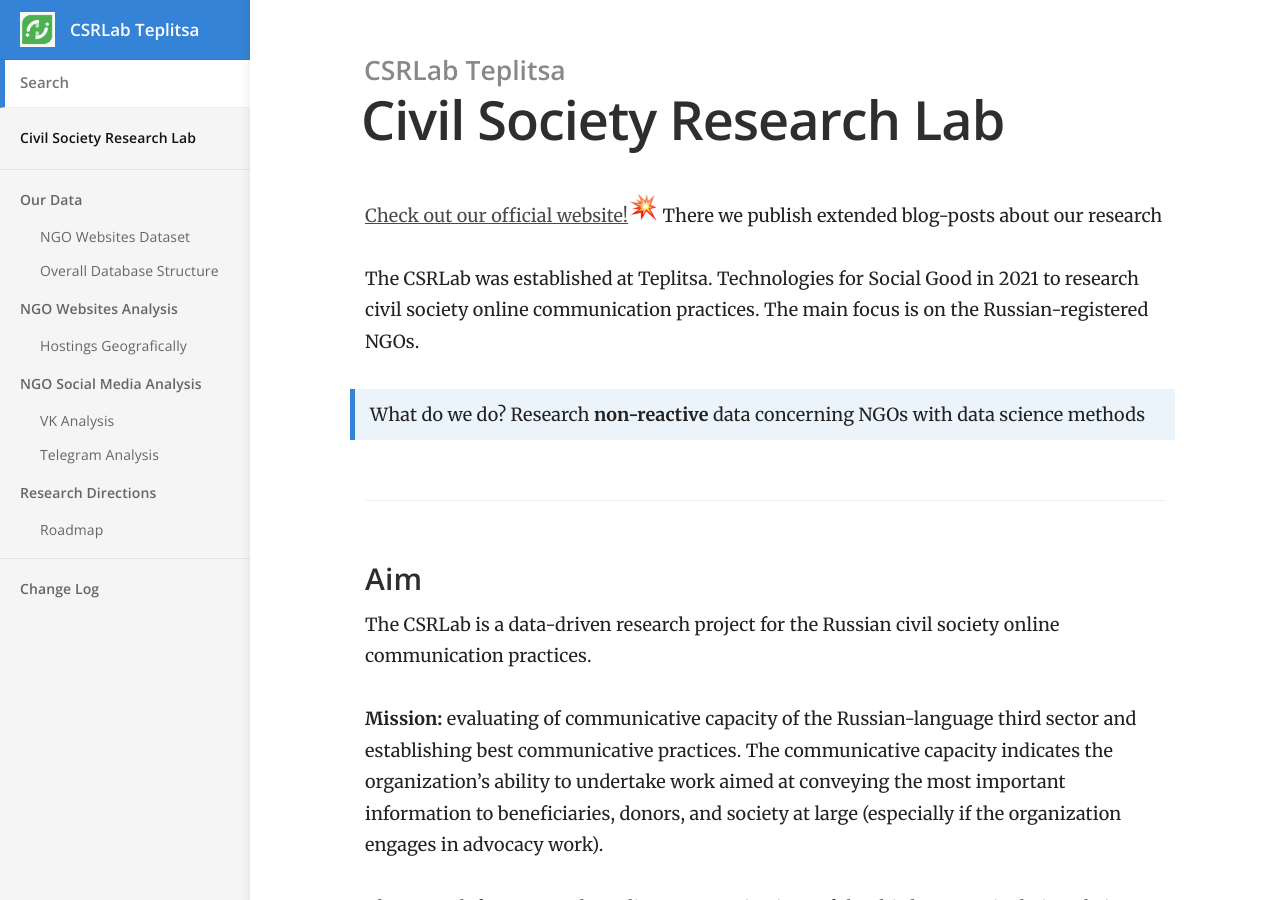
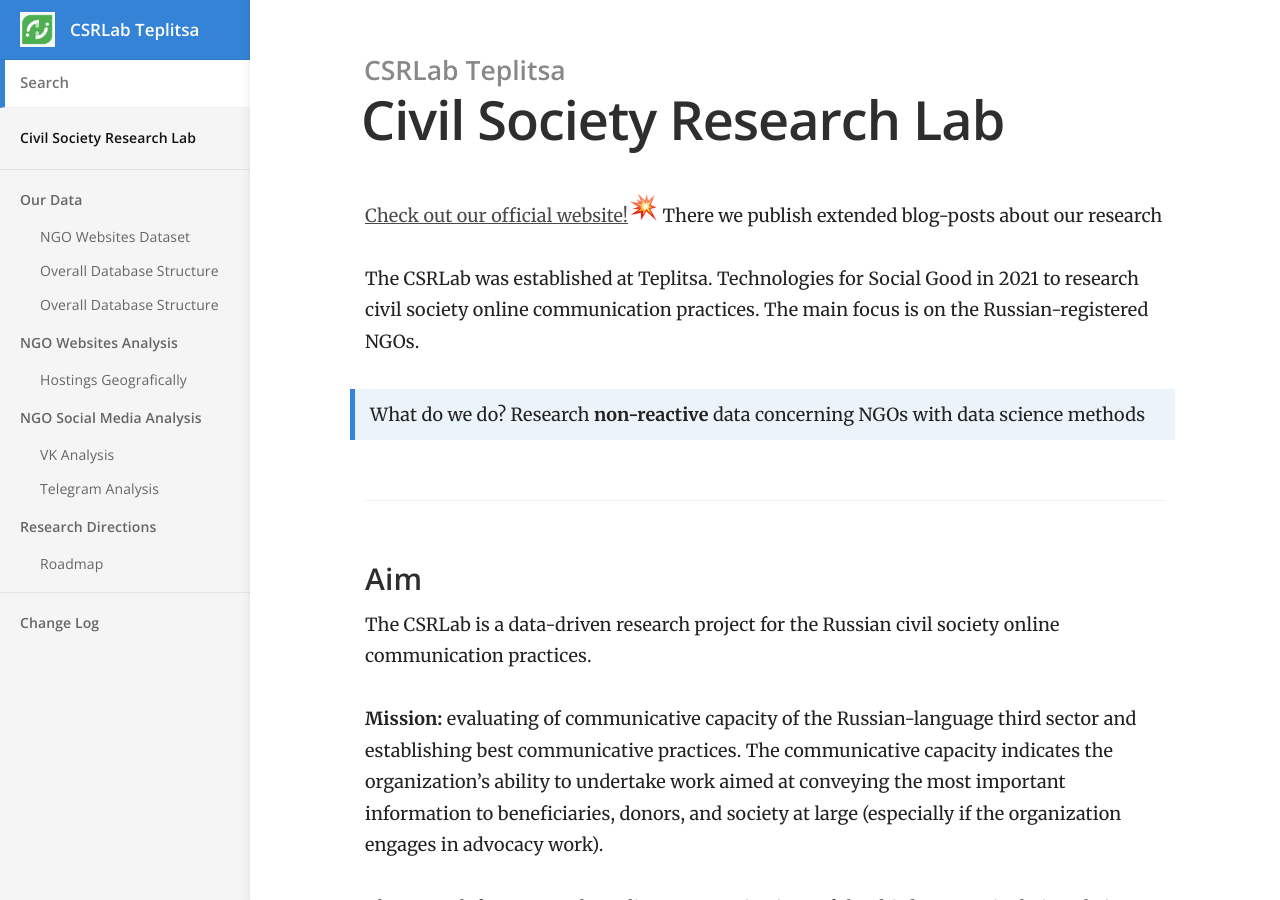
Before and after one commit to Teplitsa/CSRLab, a Jekyll site: the page built from docs/index.md, in a window 1280 px wide and 900 px high. Built offline with Jekyll 4.4.1, drawn with Linux system fonts in a browser that asks for light colours.

Commit message:
Update telegram-language.md

```diff
--- a/docs/_docs/Our_Data/telegram-language.md
+++ b/docs/_docs/Our_Data/telegram-language.md
@@ -1,3 +1,10 @@
+---
+title: Overall Database Structure
+category: Our Data
+menu_order: 1
+order: 3
+---
+
 ### List of militarist channels usernames
 
 ### List of antiwar channels usernames
```
